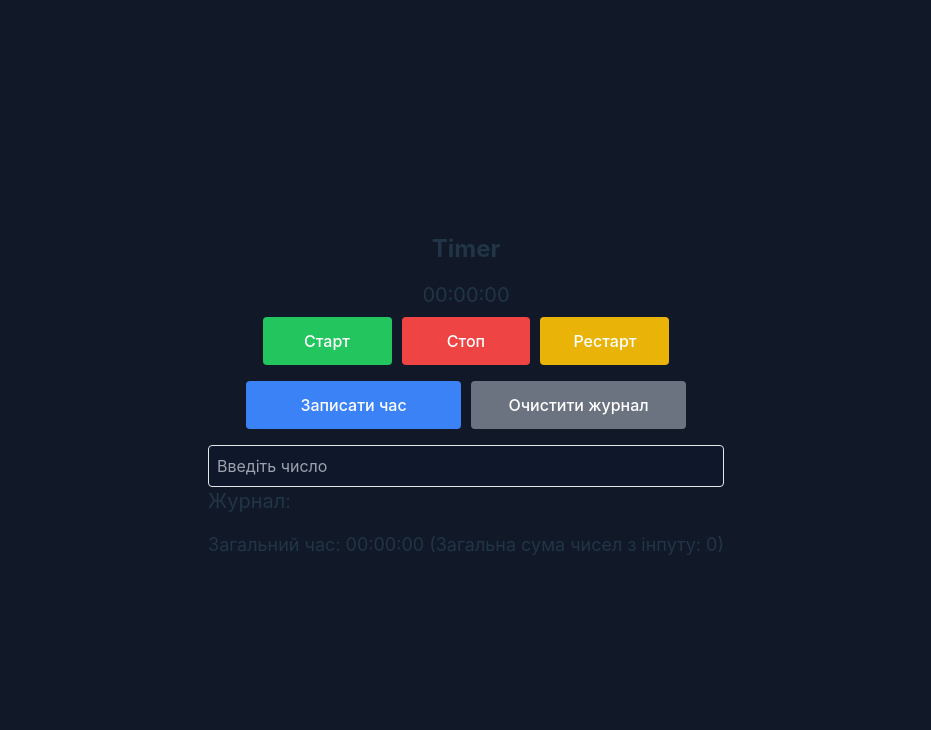
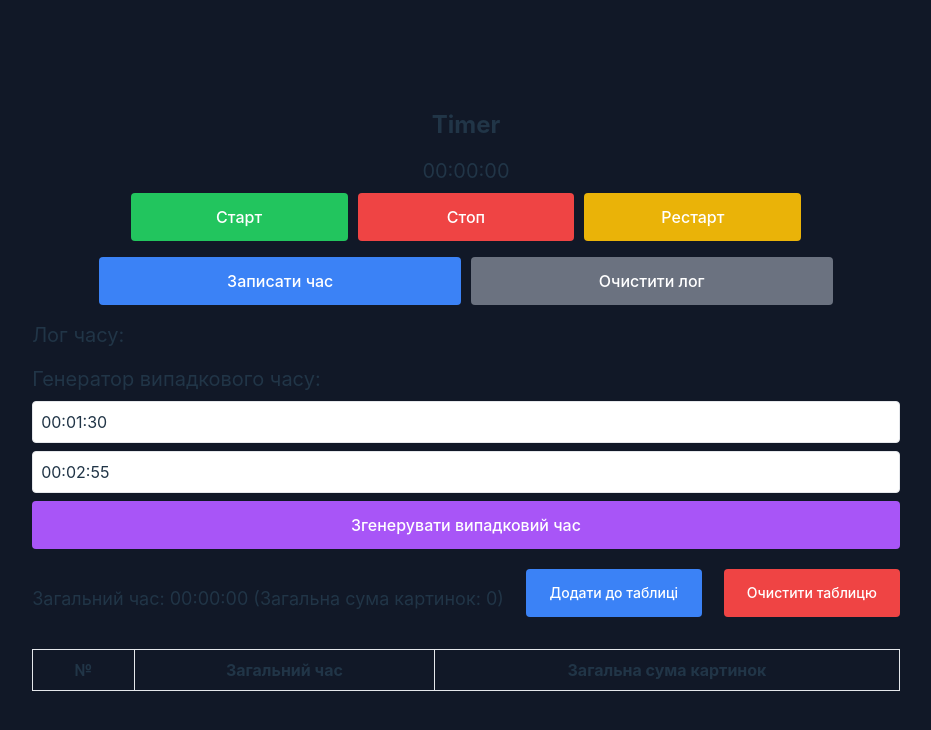
Before and after one commit to merih1m/Timer, a React (Vite) app: page / in a window 1280 px wide. Shown: the top 730 px of the page, without its empty margins (174-1105 px from the left). Built offline with nearby package versions, Linux system fonts and the light colour scheme.

Commit message:
fix error and add new feature

```diff
--- a/src/Timer.jsx
+++ b/src/Timer.jsx
@@ -1,18 +1,20 @@
 import { useState, useRef, useEffect } from 'react';
 
 const Timer = () => {
-	const [time, setTime] = useState(0); // Timer state
+	const [time, setTime] = useState(0);
 	const [isRunning, setIsRunning] = useState(false);
 	const [log, setLog] = useState([]);
 	const [totalTime, setTotalTime] = useState(0);
 	const [inputValue, setInputValue] = useState('');
 	const [totalInputValue, setTotalInputValue] = useState(0);
-	const [isEditingTime, setIsEditingTime] = useState(false); // State to toggle edit mode
+	const [isEditingTime, setIsEditingTime] = useState(false);
+	const [minRandomTime, setMinRandomTime] = useState('00:01:30');
+	const [maxRandomTime, setMaxRandomTime] = useState('00:02:55');
+	const [tableEntries, setTableEntries] = useState([]);
 	const intervalRef = useRef(null);
 
-	// Effect to initialize log from localStorage
 	useEffect(() => {
-		console.log('Retrieving log from localStorage...');
+		console.log('Retrieving log and table entries from localStorage...');
 		try {
 			const savedLog = JSON.parse(localStorage.getItem('timerLog')) || [];
 			console.log('Retrieved log:', savedLog);
@@ -22,25 +24,32 @@ const Timer = () => {
 			const savedTotalInputValue = savedLog.reduce((acc, entry) => acc + entry.input, 0);
 			setTotalTime(savedTotalTime);
 			setTotalInputValue(savedTotalInputValue);
+
+			const savedTableEntries = JSON.parse(localStorage.getItem('tableEntries')) || [];
+			console.log('Retrieved table entries:', savedTableEntries);
+			setTableEntries(savedTableEntries);
 		} catch (error) {
 			console.error('Error parsing localStorage data:', error);
 		}
 	}, []);
 
-	// Effect to save log to localStorage whenever log changes
 	useEffect(() => {
 		console.log('Saving log to localStorage...', log);
+		if (log.length > 0) {
+			localStorage.setItem('timerLog', JSON.stringify(log));
+		}
+	}, [log]);
 
-		if (log.length === 0) {
-			console.warn('log is empty, preventing unintended save.');
-			return;
+	useEffect(() => {
+		console.log('Saving table entries to localStorage...', tableEntries);
+		if (tableEntries.length > 0) {
+			localStorage.setItem('tableEntries', JSON.stringify(tableEntries));
 		}
-
-		localStorage.setItem('timerLog', JSON.stringify(log));
-	}, [log]);
+	}, [tableEntries]);
 
 	const startTimer = () => {
 		if (!isRunning) {
+			console.log('Starting timer...');
 			setIsRunning(true);
 			intervalRef.current = setInterval(() => {
 				setTime((prevTime) => prevTime + 1);
@@ -50,12 +59,14 @@ const Timer = () => {
 
 	const stopTimer = () => {
 		if (isRunning) {
+			console.log('Stopping timer...');
 			clearInterval(intervalRef.current);
 			setIsRunning(false);
 		}
 	};
 
 	const restartTimer = () => {
+		console.log('Restarting timer...');
 		clearInterval(intervalRef.current);
 		setTime(0);
 		setIsRunning(false);
@@ -65,7 +76,6 @@ const Timer = () => {
 	const logTime = () => {
 		const inputNumber = parseInt(inputValue) || 0;
 		const newTime = time;
-
 		const newLog = [...log, { time: newTime, input: inputNumber }];
 		console.log('Adding new log entry:', { time: newTime, input: inputNumber });
 		setLog(newLog);
@@ -81,15 +91,40 @@ const Timer = () => {
 		localStorage.removeItem('timerLog');
 	};
 
+	const clearTableEntries = () => {
+		console.log('Clearing table entries...');
+		setTableEntries([]);
+		localStorage.removeItem('tableEntries');
+	};
+
 	const handleInputChange = (e) => {
 		setInputValue(e.target.value);
+		console.log('Input value changed:', e.target.value);
 	};
 
 	const handleTimeChange = (e) => {
 		const timeParts = e.target.value.split(':').map((part) => parseInt(part, 10) || 0);
 		const newTimeInSeconds = timeParts[0] * 3600 + timeParts[1] * 60 + timeParts[2];
+		console.log('Time changed:', newTimeInSeconds);
 		setTime(newTimeInSeconds);
 		setIsEditingTime(false);
+	};
+
+	const handleRandomTime = () => {
+		const minTimeParts = minRandomTime.split(':').map((part) => parseInt(part, 10) || 0);
+		const maxTimeParts = maxRandomTime.split(':').map((part) => parseInt(part, 10) || 0);
+
+		const minTimeInSeconds = minTimeParts[0] * 3600 + minTimeParts[1] * 60 + minTimeParts[2];
+		const maxTimeInSeconds = maxTimeParts[0] * 3600 + maxTimeParts[1] * 60 + maxTimeParts[2];
+
+		if (minTimeInSeconds > maxTimeInSeconds) {
+			alert('Мінімальний час не може бути більшим за максимальний час.');
+			return;
+		}
+
+		const randomTime = Math.floor(Math.random() * (maxTimeInSeconds - minTimeInSeconds + 1) + minTimeInSeconds);
+		console.log('Generated random time:', randomTime);
+		setTime(randomTime);
 	};
 
 	const formatTime = (totalSeconds) => {
@@ -99,6 +134,30 @@ const Timer = () => {
 		return `${hours.toString().padStart(2, '0')}:${minutes
 			.toString()
 			.padStart(2, '0')}:${seconds.toString().padStart(2, '0')}`;
+	};
+
+	const addEntryToTable = () => {
+		console.log('Adding entry to table:', {
+			number: tableEntries.length + 1,
+			totalTime,
+			totalInputValue,
+		});
+		setTableEntries([
+			...tableEntries,
+			{
+				number: tableEntries.length + 1,
+				totalTime,
+				totalInputValue,
+				editableNumber: '', // New field for user input
+			},
+		]);
+	};
+
+	const handleEditableNumberChange = (index, value) => {
+		console.log(`Updating entry ${index} editable number to: ${value}`);
+		const updatedEntries = [...tableEntries];
+		updatedEntries[index].editableNumber = value;
+		setTableEntries(updatedEntries);
 	};
 
 	return (
@@ -145,6 +204,7 @@ const Timer = () => {
 					</button>
 				</div>
 			</div>
+
 			<div className="mt-2 flex justify-center gap-2.5">
 				<button
 					onClick={logTime}
@@ -156,27 +216,90 @@ const Timer = () => {
 					onClick={clearLog}
 					className="bg-gray-500 w-5/12 h-12 text-white px-4 py-2 rounded"
 				>
-					Очистити журнал
+					Очистити лог
 				</button>
 			</div>
-			<input
-				type="number"
-				value={inputValue}
-				onChange={handleInputChange}
-				className="border p-2 rounded w-full bg-slate-900"
-				placeholder="Введіть число"
-			/>
-			<h2 className="text-xl mb-2">Журнал:</h2>
-			<ul className="list-disc pl-5 mb-4">
-				{log.map((entry, index) => (
-					<li key={index}>
-						{formatTime(entry.time)} (Число з інпуту: {entry.input})
-					</li>
-				))}
-			</ul>
-			<h3 className="text-lg mb-2">
-				Загальний час: {formatTime(totalTime)} (Загальна сума чисел з інпуту: {totalInputValue})
-			</h3>
+
+			<div>
+				<h2 className="text-xl mb-2">Лог часу:</h2>
+				<ul>
+					{log.map((entry, index) => (
+						<li key={index}>
+							Час: {formatTime(entry.time)}, Сума: {entry.input}
+						</li>
+					))}
+				</ul>
+			</div>
+			<div className="mt-4">
+				<h2 className="text-xl mb-2">Генератор випадкового часу:</h2>
+				<input
+					type="text"
+					value={minRandomTime}
+					onChange={(e) => setMinRandomTime(e.target.value)}
+					placeholder="Мін. час (гг:хх:сс)"
+					className="border p-2 rounded mb-2 w-full"
+				/>
+				<input
+					type="text"
+					value={maxRandomTime}
+					onChange={(e) => setMaxRandomTime(e.target.value)}
+					placeholder="Макс. час (гг:хх:сс)"
+					className="border p-2 rounded mb-2 w-full"
+				/>
+				<button
+					onClick={handleRandomTime}
+					className="bg-purple-500 w-full h-12 text-white px-4 py-2 rounded"
+				>
+					Згенерувати випадковий час
+				</button>
+			</div>
+
+			<div className='flex gap-1.5 mt-5'>
+				<h2 className="text-lg mt-4 ">
+					Загальний час: {formatTime(totalTime)} (Загальна сума картинок: {totalInputValue})</h2>
+				<button
+					onClick={addEntryToTable}
+					className="ml-4 w-44 h-12 bg-blue-500 text-white text-sm px-4 py-2 rounded"
+				>
+					Додати до таблиці
+				</button>
+				<button
+					onClick={clearTableEntries}
+					className="ml-4 w-44 h-12 bg-red-500 text-white text-sm px-4 py-2 rounded mb-4"
+				>
+					Очистити таблицю
+				</button>
+			</div>
+
+			<div className="mt-4">
+
+				<table className="w-full border-collapse">
+					<thead>
+						<tr>
+							<th className="border px-4 py-2">№</th>
+							<th className="border px-4 py-2">Загальний час</th>
+							<th className="border px-4 py-2">Загальна сума картинок</th>
+						</tr>
+					</thead>
+					<tbody>
+						{tableEntries.map((entry, index) => (
+							<tr key={index}>
+								<td className="border px-4 py-2">
+									<input
+										type="number"
+										value={entry.editableNumber}
+										onChange={(e) => handleEditableNumberChange(index, e.target.value)}
+										className="border p-1 rounded"
+										onBlur={() => console.log(`Blurred input ${index} value: ${entry.editableNumber}`)}
+									/>
+								</td>
+								<td className="border px-4 py-2">{formatTime(entry.totalTime)}</td>
+								<td className="border px-4 py-2">{entry.totalInputValue}</td>
+							</tr>
+						))}
+					</tbody>
+				</table>
+			</div>
 		</div>
 	);
 };
```
